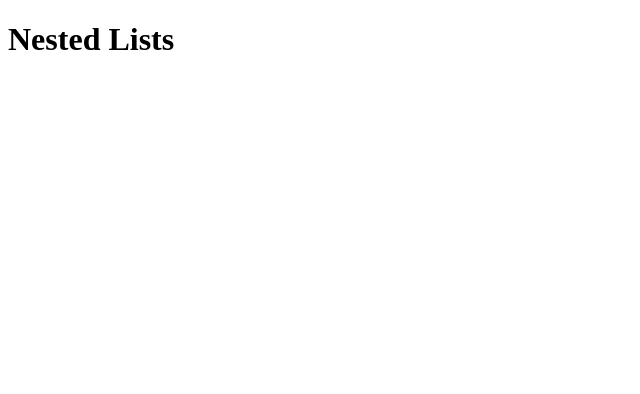
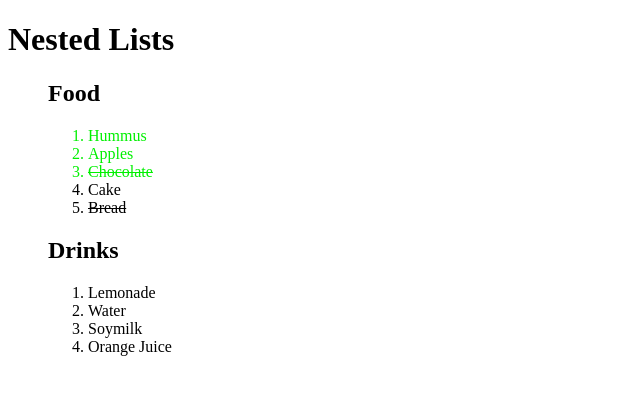
Before and after one commit to Nae1437/warmup-6, a plain HTML site: page index.html in a window 1280 px wide. Shown: the whole page, without its empty margins (0-640 px from the left). Drawn offline with Linux system fonts and the light colour scheme.

Commit message:
Completion of content/style

```diff
--- a/index.html
+++ b/index.html
@@ -9,5 +9,25 @@
     <body>
 <h1>Nested Lists</h1>
 
+<ul style="list-style: none;">
+<h2>Food</h2>
+<ol>
+    <li style="color: #00f000;">Hummus</li>
+    <li style="color: rgb(0, 240, 0);">Apples</li>
+    <li style="color: hsl(120, 100%, 47%);text-decoration: line-through;">Chocolate</li>
+    <li>Cake</li>
+    <li style="text-decoration: line-through;">Bread</li>
+    </ol>
+
+<h2>Drinks</h2>
+<ol>
+        <li>Lemonade</li>
+        <li>Water</li>
+        <li>Soymilk</li>
+        <li>Orange Juice</li>
+</ol>
+
+</ul>
+
     </body>
 </html>
```
